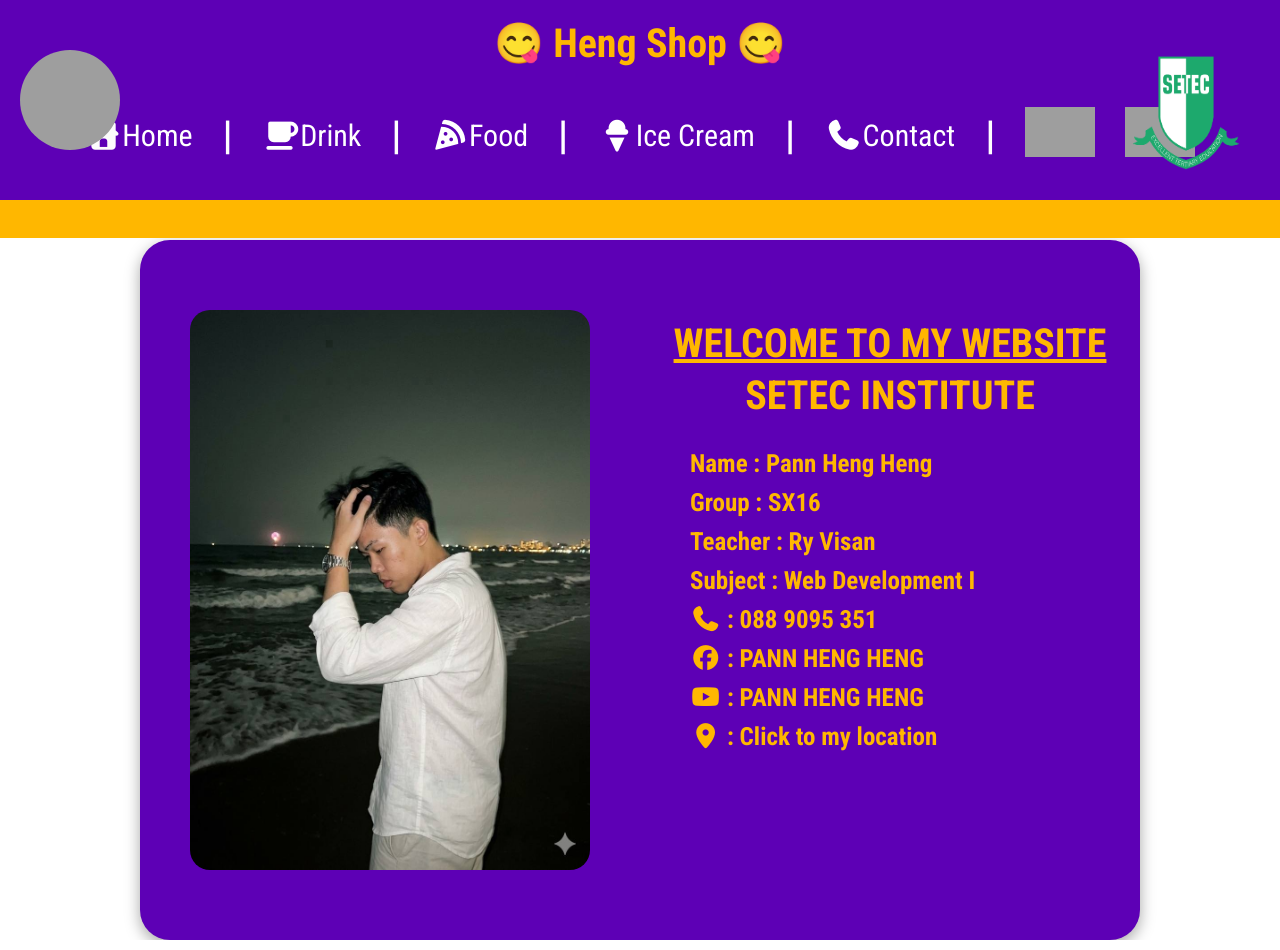
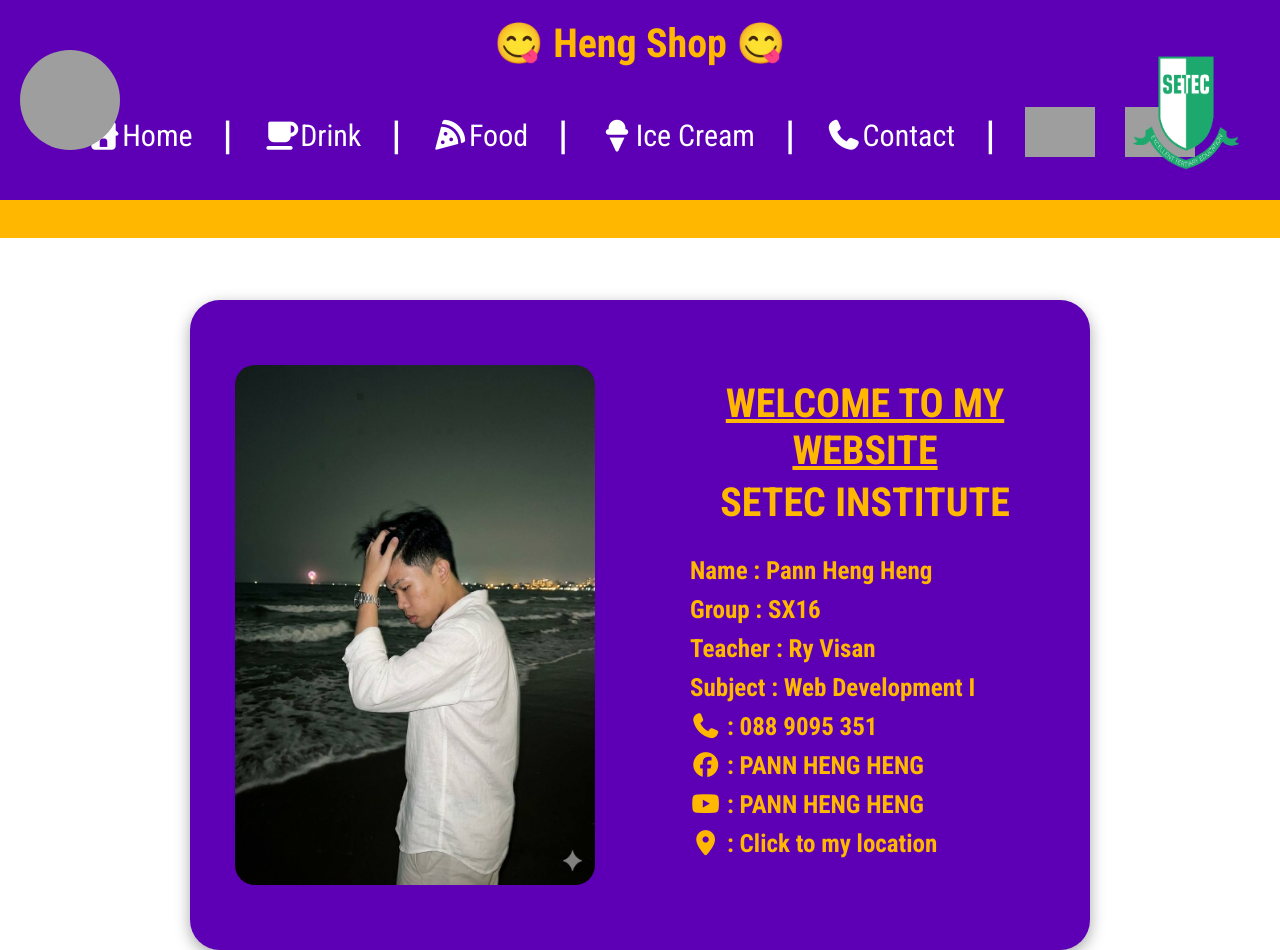
Before and after one commit to heng121009-art/midterm, a plain HTML site: page index_contact.html in a window 1280 px wide. Drawn offline with Linux system fonts and the light colour scheme; grey boxes are pictures that could not be loaded.

Commit message:
messaage

```diff
--- a/index_contact.html
+++ b/index_contact.html
@@ -24,7 +24,7 @@
            </div>
         </div>
     </header>
-    <div class="control_profile" style="width: 1000px;height: 700px; background-color: rgb(93, 0, 181);margin: auto;border-radius: 30px;margin-top: 240px;overflow: hidden;display: flex;box-shadow: rgba(0, 0, 0, 0.35) 0px 5px 15px;">
+    <div class="control_profile" style="width: 900px;height: 650px; background-color: rgb(93, 0, 181);margin: auto;border-radius: 30px;margin-top: 300px;overflow: hidden;display: flex;box-shadow: rgba(0, 0, 0, 0.35) 0px 5px 15px;">
         <div style="width: 50%;height: 100%;display: flex;justify-content: center;align-items: center;">
             <img src="../pic.jpg" width="80%" height="80%" style="border-radius: 20px;" alt="">
         </div>
```
